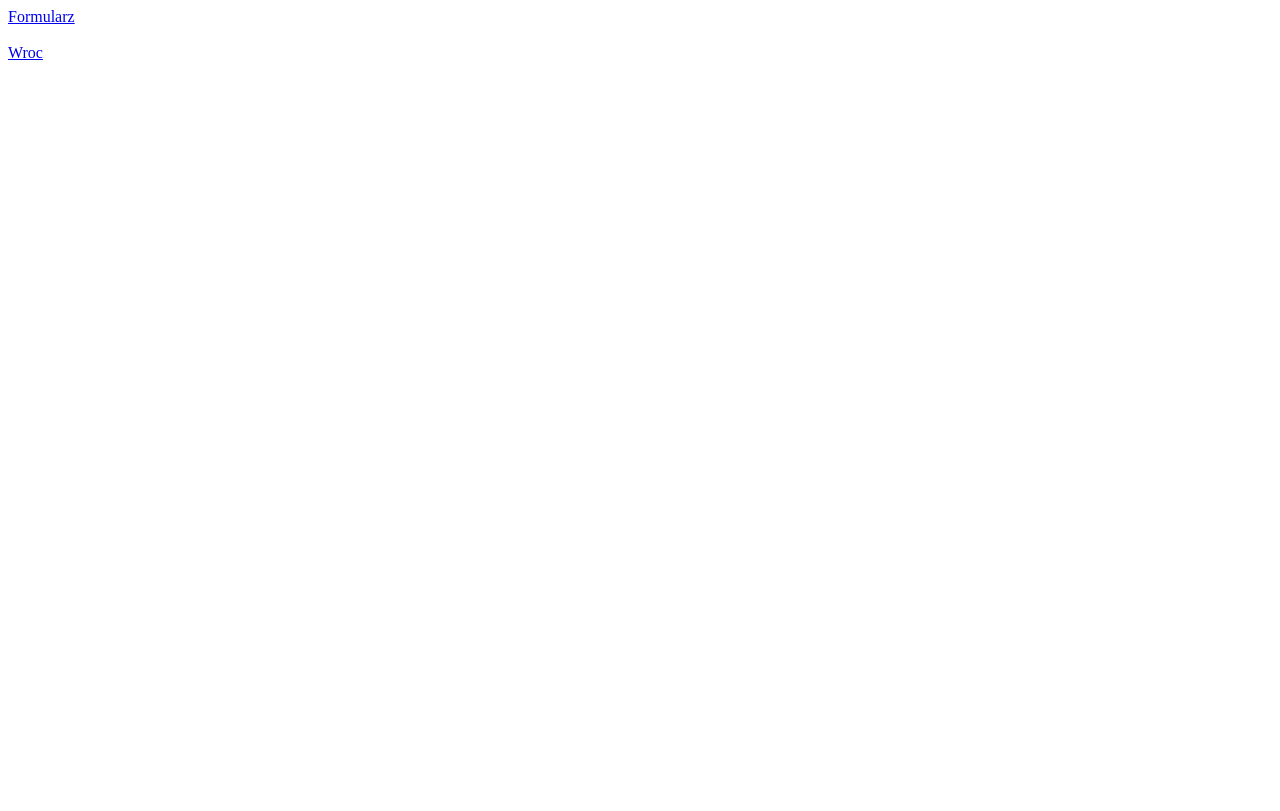
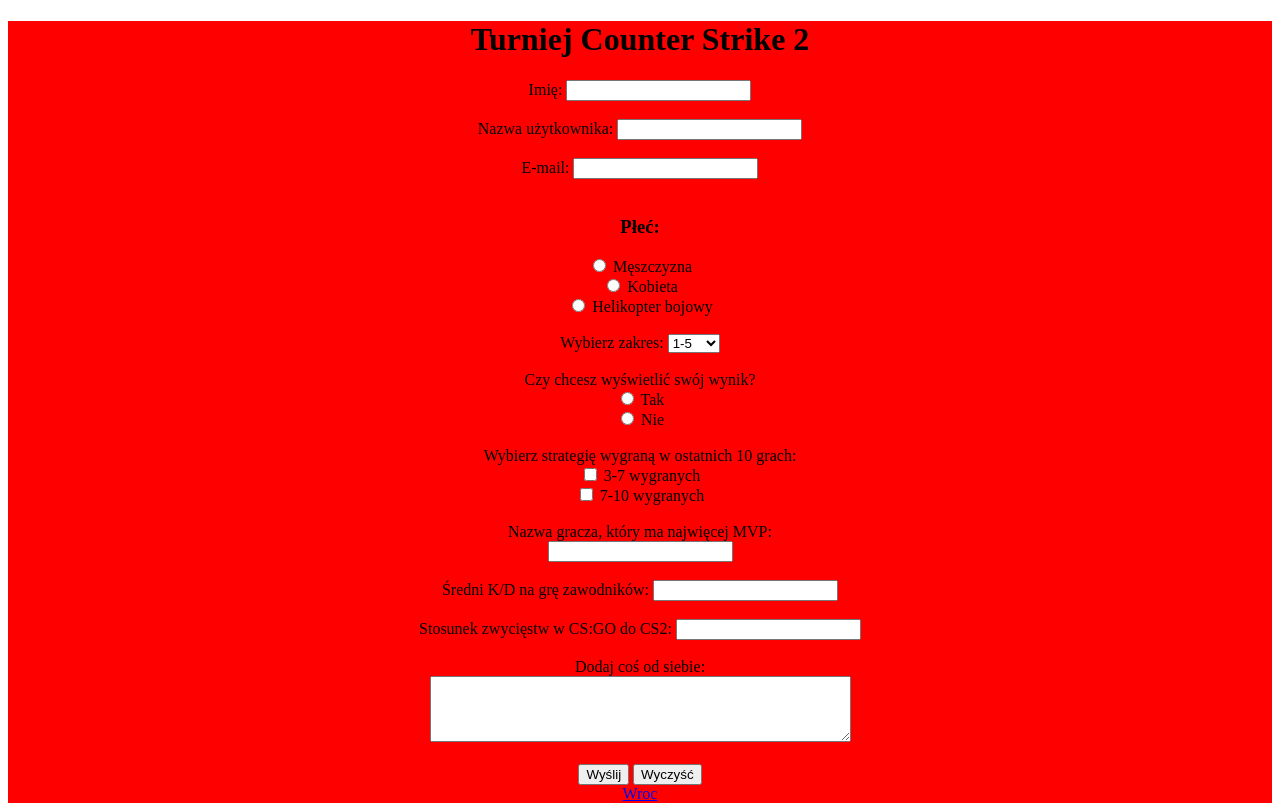
Before and after one commit to Ranoluq/Index, a plain HTML site: page formularz_zywicki.html in a window 1280 px wide. Drawn offline with Linux system fonts and the light colour scheme.

Commit message:
formularz_zywicki.html

```diff
--- a/formularz_zywicki.html
+++ b/formularz_zywicki.html
@@ -6,8 +6,66 @@
 			<title> Poczta</title>
 		</head>
 		<body>
-		<A HREF="https://docs.google.com/document/u/0/?usp=direct_url"> <IMG SRC="">Formularz</A>
-		<br></br>
-		<A HREF="https://ranoluq.github.io/index/">Wroc</A>
-		</body>
+    <div style="background-color: red;", align="center">
+    <form align="Centet">
+        <h1>Turniej Counter Strike 2</h1>
+        <label for="name">Imię:</label>
+        <input type="text" id="name" name="name"><br><br>
+
+        <label for="username">Nazwa użytkownika:</label>
+        <input type="text" id="username" name="username"><br><br>
+
+        <label for="email">E-mail:</label>
+        <input type="email" id="email" name="email"><br><br>
+
+        <h3>Płeć:</h3>
+        <input type="radio" id="team" name="option" value="team">
+        <label for="team">Męszczyzna</label><br>
+
+        <input type="radio" id="team" name="option" value="team">
+        <label for="team">Kobieta</label><br>
+
+        <input type="radio" id="helicopter" name="option" value="helicopter">
+        <label for="helicopter">Helikopter bojowy</label><br><br>
+
+        <label for="range">Wybierz zakres:</label>
+        <select id="range" name="range">
+            <option value="1-5">1-5</option>
+            <option value="5-10">5-10</option>
+            <option value="8.2.2">8.2.2</option>
+        </select><br><br>
+
+        <label>Czy chcesz wyświetlić swój wynik?</label><br>
+        <input type="radio" id="yes" name="result" value="yes">
+        <label for="yes">Tak</label><br>
+
+        <input type="radio" id="no" name="result" value="no">
+        <label for="no">Nie</label><br><br>
+
+        <label for="strategy">Wybierz strategię wygraną w ostatnich 10 grach:</label><br>
+        <input type="checkbox" id="strategy1" name="strategy" value="3-7">
+        <label for="strategy1">3-7 wygranych</label><br>
+
+        <input type="checkbox" id="strategy2" name="strategy" value="7-10">
+        <label for="strategy2">7-10 wygranych</label><br><br>
+
+        <label for="mvp">Nazwa gracza, który ma najwięcej MVP:</label><br>
+        <input type="text" id="mvp" name="mvp"><br><br>
+
+        <label for="kd">Średni K/D na grę zawodników:</label>
+        <input type="text" id="kd" name="kd"><br><br>
+
+        <label for="stosunek">Stosunek zwycięstw w CS:GO do CS2:</label>
+        <input type="text" id="stosunek" name="stosunek"><br><br>
+
+        <label for="comments">Dodaj coś od siebie:</label><br>
+        <textarea id="comments" name="comments" rows="4" cols="50"></textarea><br><br>
+
+        <button type="submit">Wyślij</button>
+        <button type="reset">Wyczyść</button>
+    </form>
+	    <A HREF="https://ranoluq.github.io/index/">Wroc</A>
+</body>
+
+
 </html>
```
